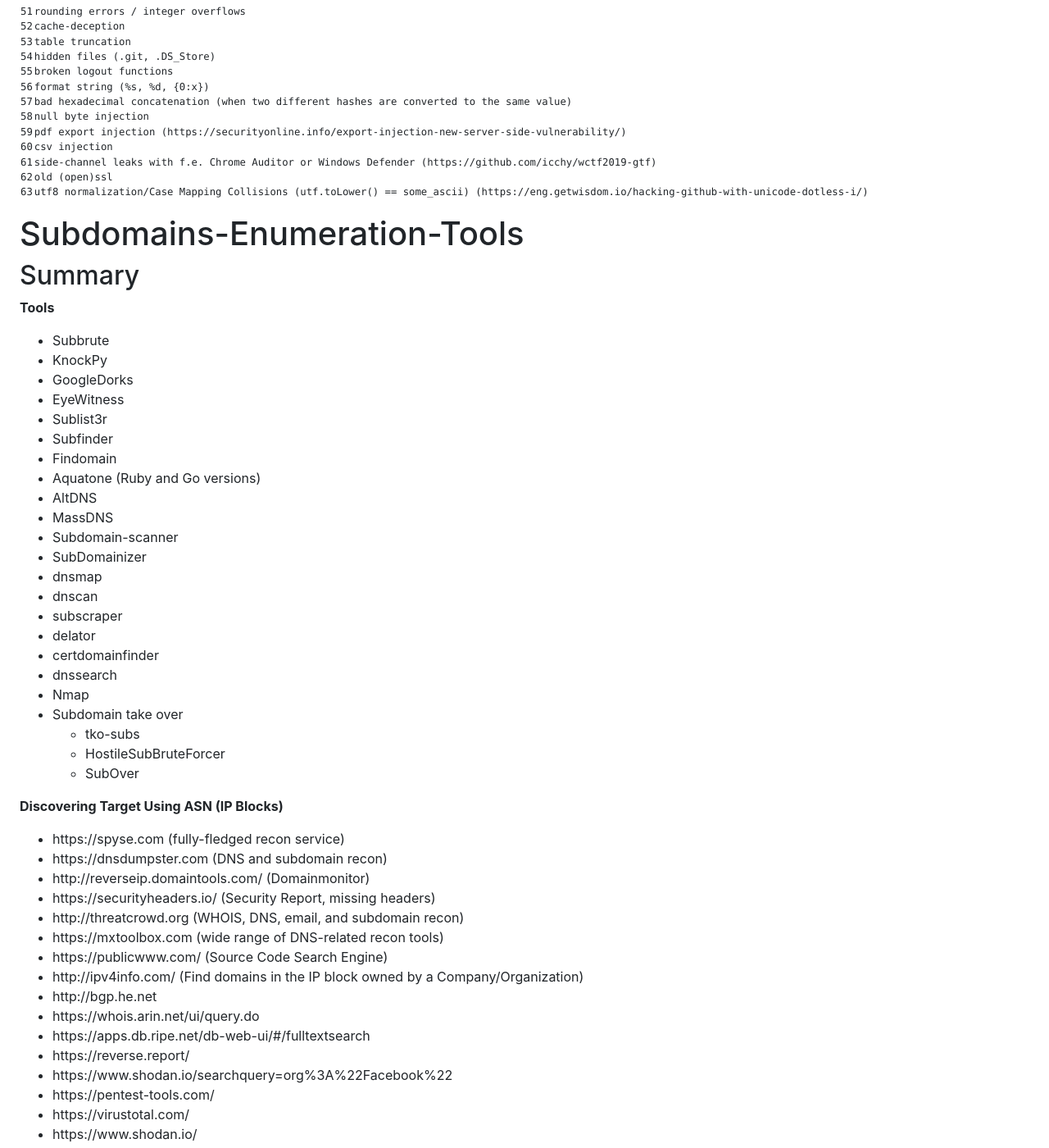
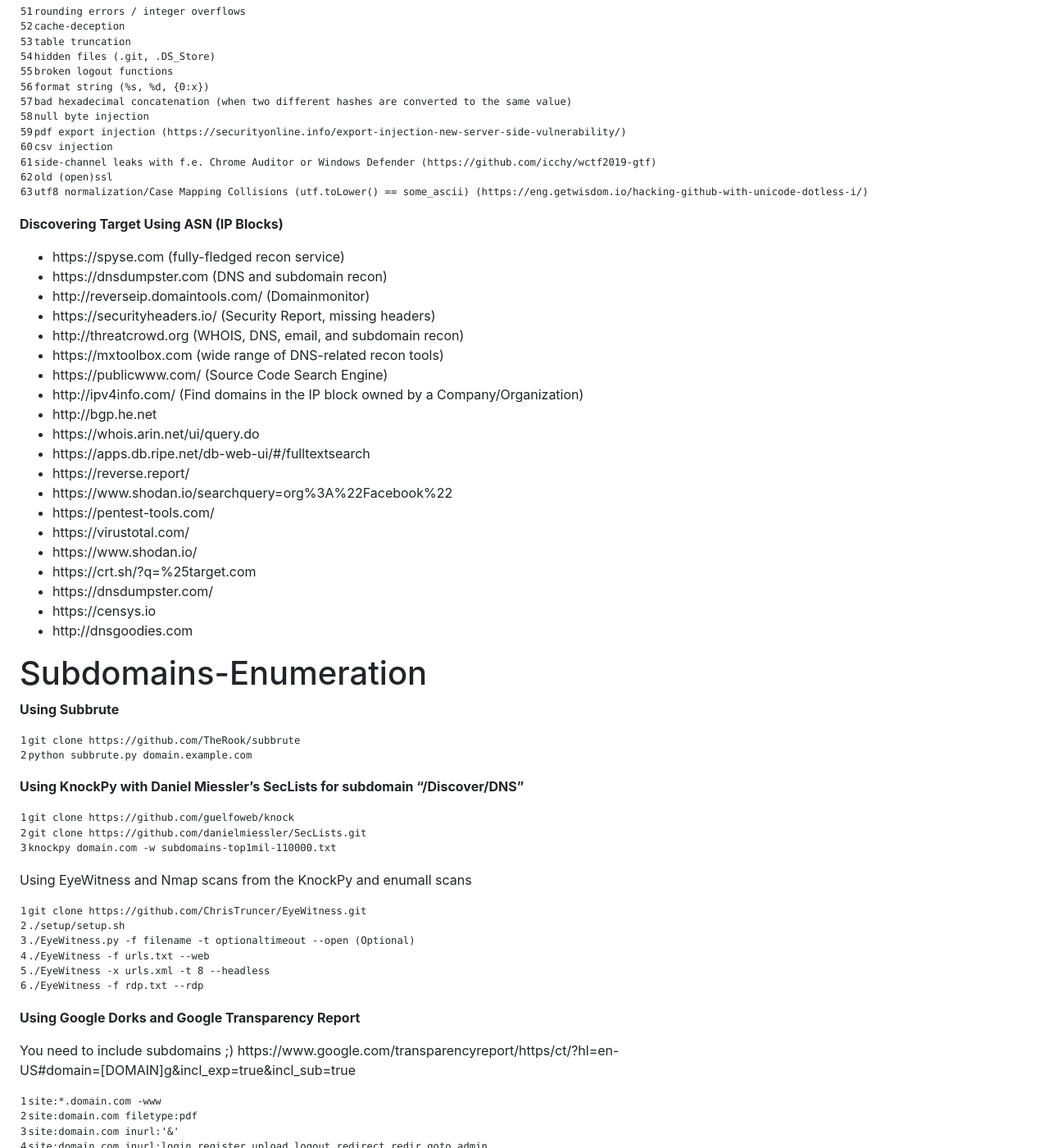
Before and after one commit to Spy0x7/Spy0x7.github.io, a Jekyll site: the page built from _posts/2021-08-7-Bounty.md, in a window 1280 px wide and 1400 px high, scrolled down 4012 px. Shown: the whole window at 82% size. Built offline with Jekyll 4.4.1, drawn with Linux system fonts in a browser that asks for light colours; nearby versions of some CDN libraries; comment, search, counter and statistics services are not loaded; some of the changed text lies outside the part shown.

Commit message:
Update 2021-08-7-Bounty.md

```diff
--- a/_posts/2021-08-7-Bounty.md
+++ b/_posts/2021-08-7-Bounty.md
@@ -172,34 +172,7 @@
     utf8 normalization/Case Mapping Collisions (utf.toLower() == some_ascii) (https://eng.getwisdom.io/hacking-github-with-unicode-dotless-i/)
 
 
-# Subdomains-Enumeration-Tools
 
-## Summary
-
-**Tools**
-  * Subbrute
-  * KnockPy
-  * GoogleDorks
-  * EyeWitness
-  * Sublist3r
-  * Subfinder
-  * Findomain
-  * Aquatone (Ruby and Go versions)
-  * AltDNS
-  * MassDNS
-  * Subdomain-scanner
-  * SubDomainizer
-  * dnsmap
-  * dnscan
-  * subscraper
-  * delator
-  * certdomainfinder
-  * dnssearch
-  * Nmap
-* Subdomain take over
-  * tko-subs
-  * HostileSubBruteForcer
-  * SubOver
 
 **Discovering Target Using ASN (IP Blocks)**
 - https://spyse.com (fully-fledged recon service)
```
Also changed, not shown: other parts of _posts/2021-08-7-Bounty.md (+1 -1 lines).
